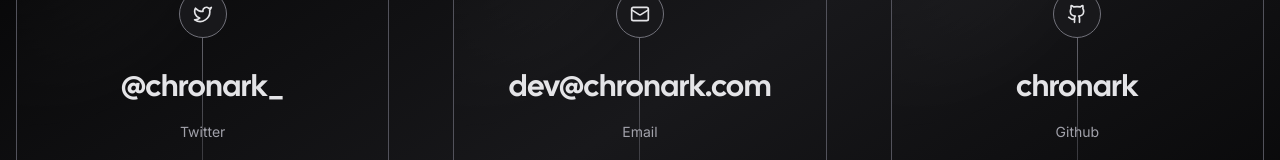
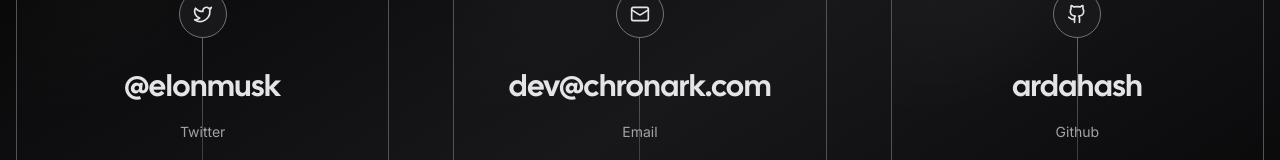
Before and after one commit to ardahash/arda-bash-portfolio, a Next.js app: page /contact in a window 1280 px wide. Shown: the part 286-446 px from the top of the page. Built offline with nearby package versions, Linux system fonts and the light colour scheme; no server answers; what tailwindcss-debug-screens would draw is missing.

Commit message:
personalized metadata

```diff
--- a/app/contact/page.tsx
+++ b/app/contact/page.tsx
@@ -7,21 +7,21 @@
 const socials = [
 	{
 		icon: <Twitter size={20} />,
-		href: "https://twitter.com/chronark_",
+		href: "https://twitter.com/elonmusk",
 		label: "Twitter",
-		handle: "@chronark_",
+		handle: "@elonmusk",
 	},
 	{
 		icon: <Mail size={20} />,
-		href: "mailto:dev@chronark.com",
+		href: "mailto:hashbashsupport@protonmail.com",
 		label: "Email",
 		handle: "dev@chronark.com",
 	},
 	{
 		icon: <Github size={20} />,
-		href: "https://github.com/chronark",
+		href: "https://github.com/ardahash",
 		label: "Github",
-		handle: "chronark",
+		handle: "ardahash",
 	},
 ];
 
--- a/app/layout.tsx
+++ b/app/layout.tsx
@@ -6,19 +6,19 @@
 
 export const metadata: Metadata = {
   title: {
-    default: "chronark.com",
-    template: "%s | chronark.com",
+    default: "ardahurbas.com",
+    template: "%s | ardahurbas.com",
   },
-  description: "Co-founder of unkey.dev and founder of planetfall.io",
+  description: "My personal website and blog.",
   openGraph: {
-    title: "chronark.com",
+    title: "ardahurbas.com",
     description:
-      "Co-founder of unkey.dev and founder of planetfall.io",
-    url: "https://chronark.com",
-    siteName: "chronark.com",
+      "Collection of my tech stack credentials",
+    url: "/https://arda-bash-portfolio.vercel.app/",
+    siteName: "ardahurbas.com",
     images: [
       {
-        url: "https://chronark.com/og.png",
+        url: "https://arda-bash-portfolio.vercel.app/og.png",
         width: 1920,
         height: 1080,
       },
@@ -38,7 +38,7 @@
     },
   },
   twitter: {
-    title: "Chronark",
+    title: "ArdaHurbas",
     card: "summary_large_image",
   },
   icons: {
```
